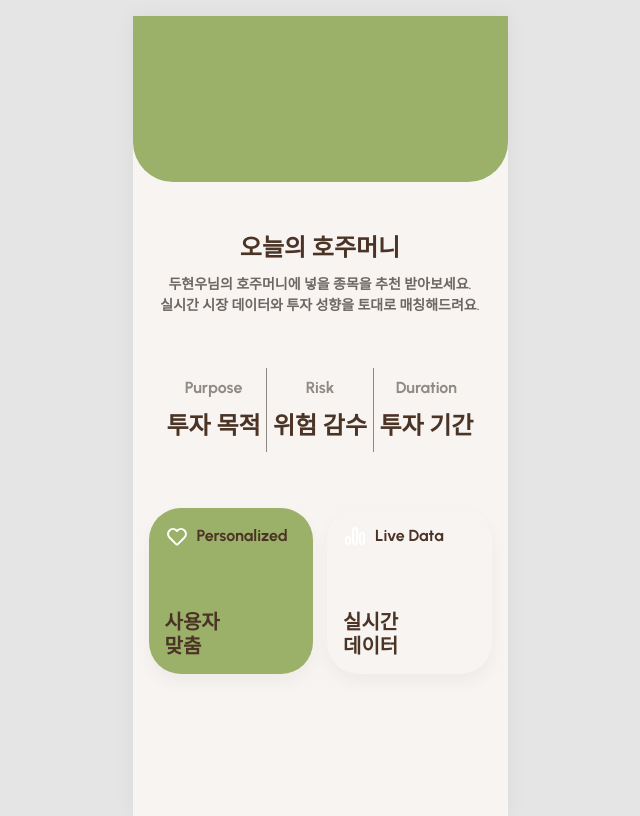
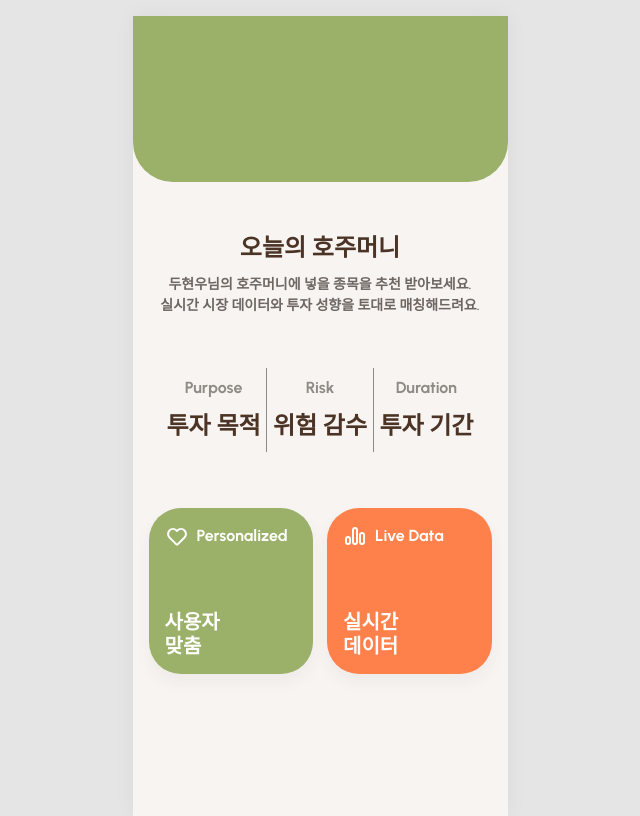
Before and after one commit to MJU-Capstone-Design-1/Jumoney-FE, a Next.js app: page /recommend in a window 1280 px wide. Shown: the whole page, without its empty margins (320-960 px from the left). Built offline with nearby package versions, Linux system fonts and the light colour scheme; a web font is replaced by a local one.

Commit message:
🎨 Style: 디자인 시스템 반영 스타일링 문법 수정

```diff
--- a/src/app/(main)/recommend/page.tsx
+++ b/src/app/(main)/recommend/page.tsx
@@ -46,23 +46,23 @@ const page = () => {
           {/* 사용자 맞춤, 실시간 데이터 */}
           <div className="flex justify-between gap-[0.875rem]">
             <div className="flex flex-col bg-primary rounded-[2rem] w-full p-[1rem] gap-[3.875rem] shadow-card-shadow">
-              <div className="flex gap-[0.5rem] text-secondary-1 font-bold text-body-lg items-center">
+              <div className="flex gap-[0.5rem] text-secondary1 font-bold text-body-lg items-center">
                 <HeartIcon />
                 <p>Personalized</p>
               </div>
-              <p className="flex text-label-sm text-secondary-1 font-semibold leading-[120%]">
+              <p className="flex text-label-sm text-secondary1 font-semibold leading-[120%]">
                 사용자
                 <br />
                 맞춤
               </p>
             </div>
 
-            <div className="flex flex-col bg-main-1 rounded-[2rem] w-full p-[1rem] gap-[3.875rem] shadow-card-shadow">
-              <div className="flex gap-[0.5rem] text-secondary-1 font-bold text-body-lg items-center">
+            <div className="flex flex-col bg-main1 rounded-[2rem] w-full p-[1rem] gap-[3.875rem] shadow-card-shadow">
+              <div className="flex gap-[0.5rem] text-secondary1 font-bold text-body-lg items-center">
                 <ChartIcon />
                 <p>Live Data</p>
               </div>
-              <p className="flex text-label-sm text-secondary-1 font-semibold leading-[120%]">
+              <p className="flex text-label-sm text-secondary1 font-semibold leading-[120%]">
                 실시간
                 <br />
                 데이터
```
